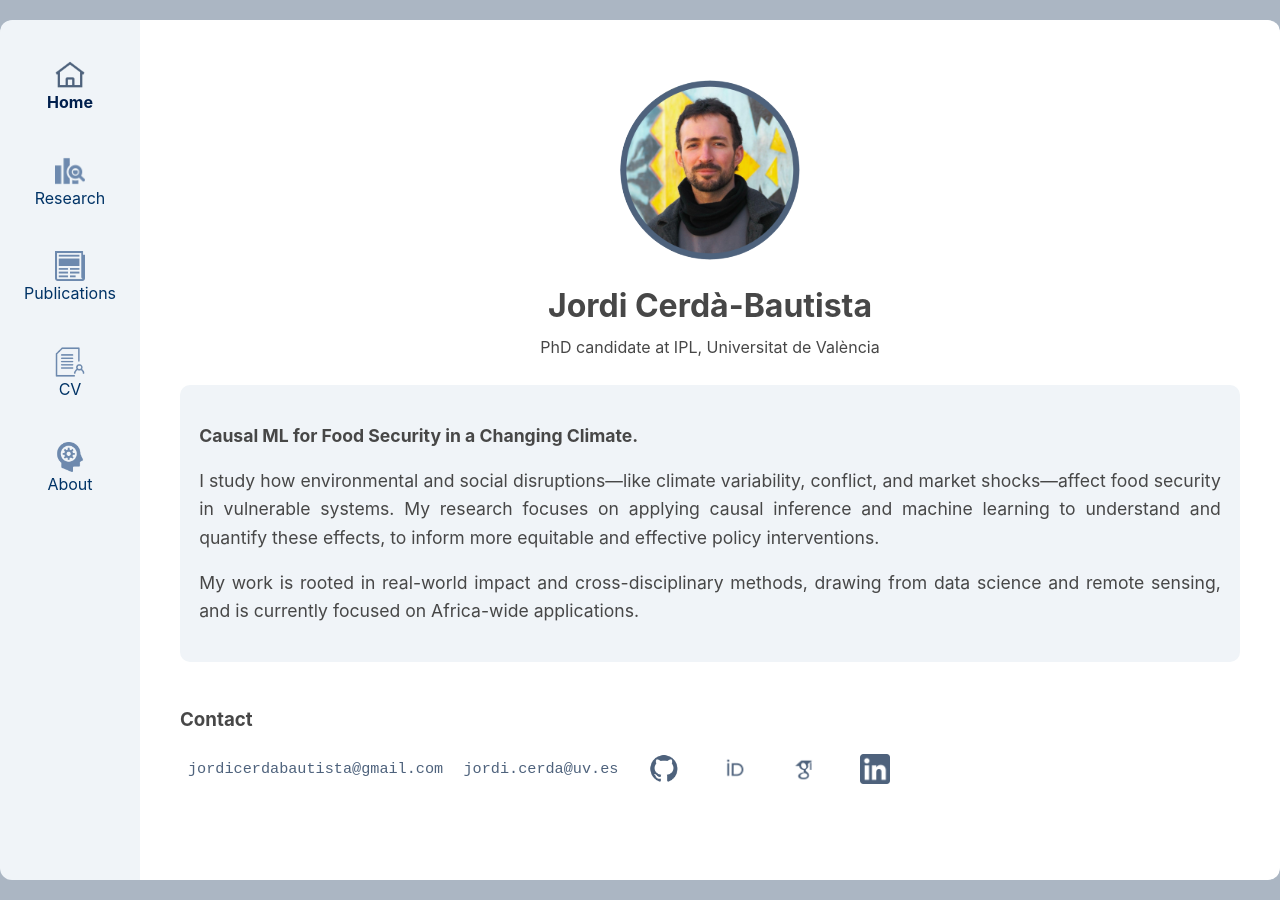
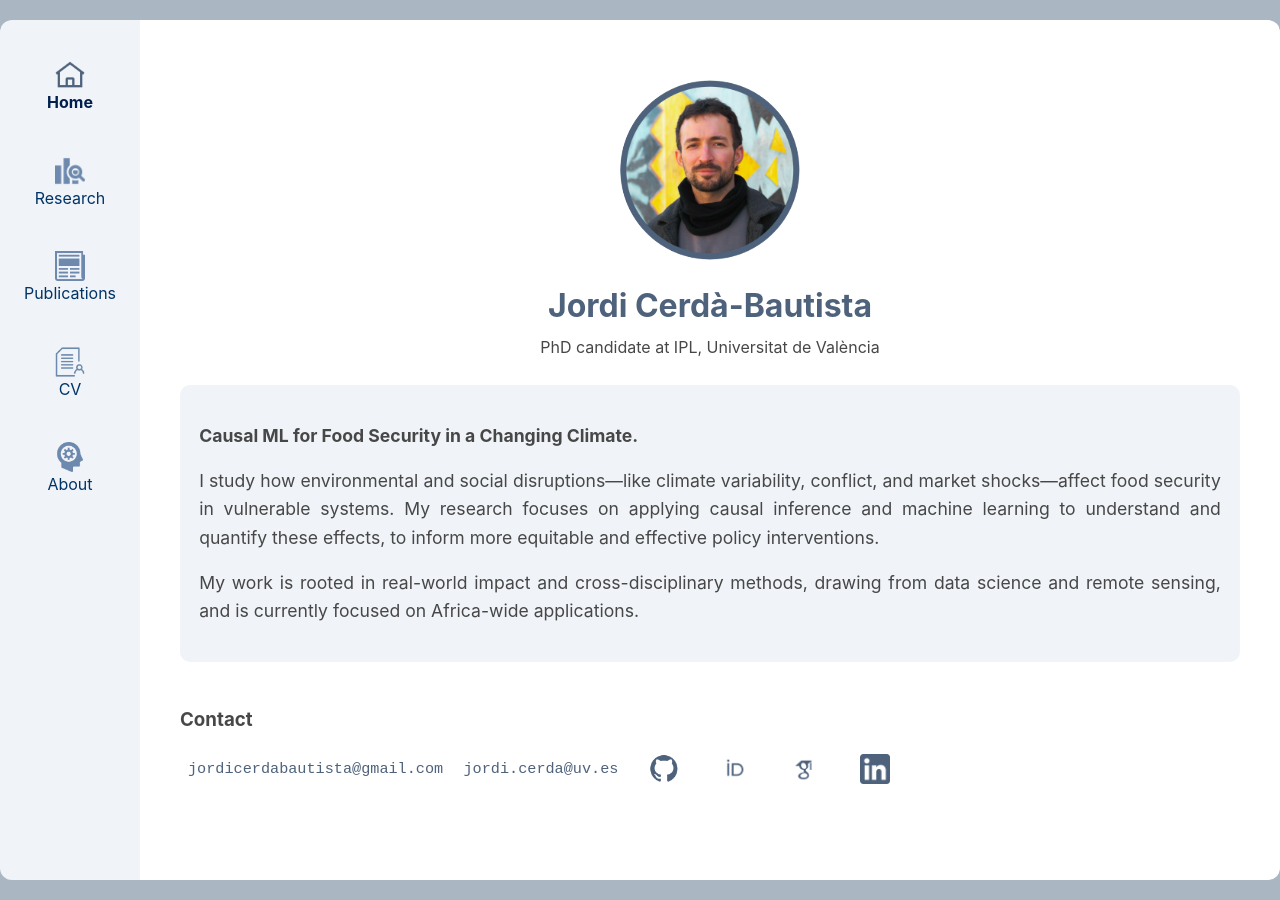
Before and after one commit to jordicbau/jordicbau.github.io, a Jekyll site: the page built from index.md, in a window 1280 px wide. Built offline with Jekyll 4.4.1, drawn with Linux system fonts in a browser that asks for light colours.

Commit message:
Update style.css

```diff
--- a/assets/css/style.css
+++ b/assets/css/style.css
@@ -246,3 +246,7 @@ nav a:hover {
   color: #4e627c;
   font-weight: bold;
 }
+
+h1 {
+  color: #4e627c;
+}
```
